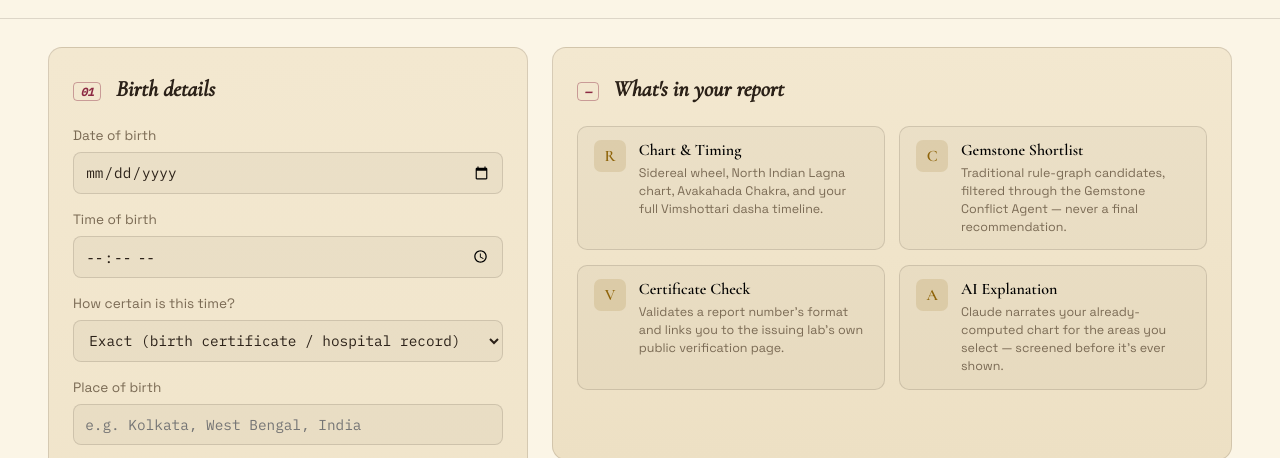
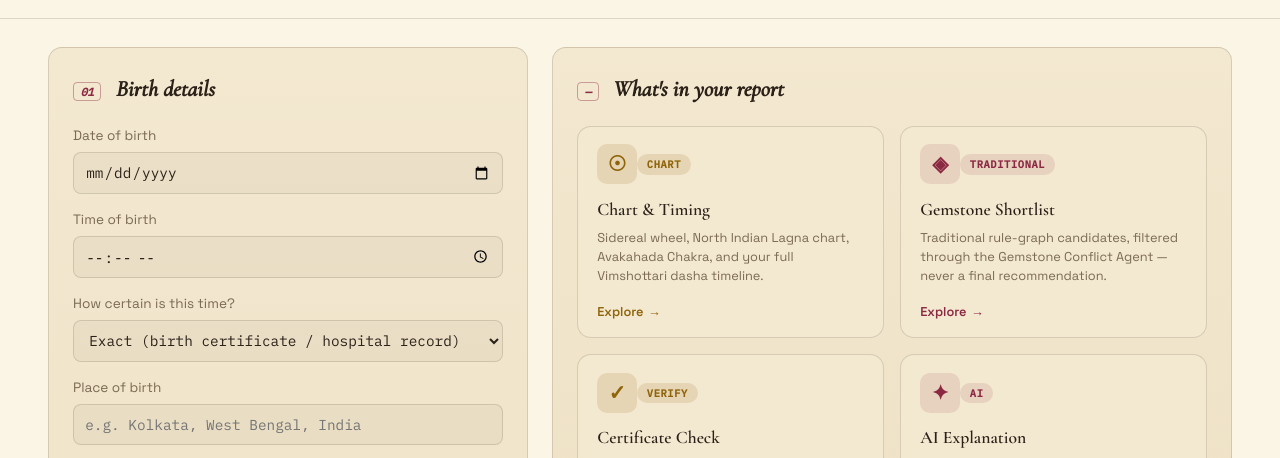
Before and after one commit to 1angshumanbiswas-ops/gemstones-ai, a website: page frontend/index.html in a window 1280 px wide. Shown: the part 264-722 px from the top of the page. Drawn offline with nearby package versions, Linux system fonts and the light colour scheme; files that its build step writes are made by us from their sources.

Commit message:
Redesign tool preview cards with icons, tags, and explore links

```diff
--- a/frontend/index.html
+++ b/frontend/index.html
@@ -115,37 +115,45 @@
     <section class="panel tool-preview" aria-labelledby="tool-preview-heading">
       <h2 id="tool-preview-heading"><span class="eyebrow">—</span> What's in your report</h2>
       <div class="tool-grid">
-        <button type="button" class="tool-card" data-target="section-chart">
-          <div class="tool-icon">R</div>
-          <div>
+        <button type="button" class="tool-card tool-card--gold" data-target="section-chart">
+          <div class="tool-card-top">
+            <div class="tool-icon">☉</div>
+            <span class="tool-tag">Chart</span>
+          </div>
           <p class="tool-title">Chart &amp; Timing</p>
           <p class="tool-desc">Sidereal wheel, North Indian Lagna chart, Avakahada Chakra, and your full Vimshottari dasha timeline.</p>
           <p class="tool-preview-value" id="preview-chart"></p>
+          <span class="tool-explore">Explore <span aria-hidden="true">→</span></span>
+        </button>
+        <button type="button" class="tool-card tool-card--garnet" data-target="section-shortlist">
+          <div class="tool-card-top">
+            <div class="tool-icon">◈</div>
+            <span class="tool-tag">Traditional</span>
           </div>
-        </button>
-        <button type="button" class="tool-card" data-target="section-shortlist">
-          <div class="tool-icon">C</div>
-          <div>
           <p class="tool-title">Gemstone Shortlist</p>
           <p class="tool-desc">Traditional rule-graph candidates, filtered through the Gemstone Conflict Agent — never a final recommendation.</p>
           <p class="tool-preview-value" id="preview-shortlist"></p>
+          <span class="tool-explore">Explore <span aria-hidden="true">→</span></span>
+        </button>
+        <button type="button" class="tool-card tool-card--gold" data-target="section-certificate">
+          <div class="tool-card-top">
+            <div class="tool-icon">✓</div>
+            <span class="tool-tag">Verify</span>
           </div>
-        </button>
-        <button type="button" class="tool-card" data-target="section-certificate">
-          <div class="tool-icon">V</div>
-          <div>
           <p class="tool-title">Certificate Check</p>
           <p class="tool-desc">Validates a report number's format and links you to the issuing lab's own public verification page.</p>
           <p class="tool-preview-value" id="preview-certificate"></p>
+          <span class="tool-explore">Explore <span aria-hidden="true">→</span></span>
+        </button>
+        <button type="button" class="tool-card tool-card--garnet" data-target="section-explanation">
+          <div class="tool-card-top">
+            <div class="tool-icon">✦</div>
+            <span class="tool-tag">AI</span>
           </div>
-        </button>
-        <button type="button" class="tool-card" data-target="section-explanation">
-          <div class="tool-icon">A</div>
-          <div>
           <p class="tool-title">AI Explanation</p>
           <p class="tool-desc">Claude narrates your already-computed chart for the areas you select — screened before it's ever shown.</p>
           <p class="tool-preview-value" id="preview-explanation"></p>
-          </div>
+          <span class="tool-explore">Explore <span aria-hidden="true">→</span></span>
         </button>
       </div>
       <p id="tool-preview-hint" class="status"></p>
@@ -154,7 +162,7 @@
   </div>
 
   <div id="page-2" class="page">
-   <div class="layout">
+   <div class="layout layout-solo">
     <section class="panel results" aria-labelledby="results-heading" id="results">
       <button type="button" id="back-to-form" class="back-link">← Back to birth details</button>
       <p class="blueprint-headline">Your Celestial &amp; Mineral Blueprint</p>
--- a/frontend/styles.css
+++ b/frontend/styles.css
@@ -130,6 +130,12 @@ body {
   .layout-single { grid-template-columns: 1fr; }
 }
 
+.layout-solo {
+  grid-template-columns: 1fr;
+  max-width: 1100px;
+  margin: 0 auto;
+}
+
 .back-link {
   background: none;
   border: none;
@@ -146,63 +152,101 @@ body {
 .tool-grid {
   display: grid;
   grid-template-columns: 1fr 1fr;
-  gap: 0.9rem;
+  gap: 1rem;
 }
 @media (max-width: 640px) {
   .tool-grid { grid-template-columns: 1fr; }
 }
 .tool-card {
   display: flex;
-  gap: 0.8rem;
-  align-items: flex-start;
-  background: rgba(43,33,24,0.03);
+  flex-direction: column;
+  gap: 0.4rem;
+  background: var(--panel);
   border: 1px solid var(--line);
-  border-radius: 10px;
-  padding: 0.85rem 1rem;
+  border-radius: 14px;
+  padding: 1.1rem 1.2rem;
   text-align: left;
   font-family: inherit;
   cursor: pointer;
-  transition: background 0.15s ease, border-color 0.15s ease;
+  transition: transform 0.18s ease, box-shadow 0.18s ease, border-color 0.18s ease;
 }
 .tool-card:hover, .tool-card:focus-visible {
-  background: var(--gold-soft);
-  border-color: rgba(143,100,10,0.4);
+  transform: translateY(-2px);
+  box-shadow: 0 10px 24px rgba(43,33,24,0.1);
   outline: none;
+}
+.tool-card--gold:hover, .tool-card--gold:focus-visible { border-color: rgba(143,100,10,0.45); }
+.tool-card--garnet:hover, .tool-card--garnet:focus-visible { border-color: rgba(139,41,66,0.4); }
+
+.tool-card-top {
+  display: flex;
+  align-items: center;
+  justify-content: space-between;
+  margin-bottom: 0.3rem;
 }
 .tool-icon {
   flex-shrink: 0;
-  width: 32px;
-  height: 32px;
-  border-radius: 7px;
-  background: var(--gold-soft);
-  color: var(--gold);
+  width: 40px;
+  height: 40px;
+  border-radius: 10px;
   font-family: var(--font-display);
   font-weight: 700;
-  font-size: 1rem;
+  font-size: 1.3rem;
   display: flex;
   align-items: center;
   justify-content: center;
 }
+.tool-card--gold .tool-icon { background: var(--gold-soft); color: var(--gold); }
+.tool-card--garnet .tool-icon { background: var(--cyan-soft); color: var(--cyan); }
+
+.tool-tag {
+  font-family: var(--font-mono);
+  font-size: 0.65rem;
+  text-transform: uppercase;
+  letter-spacing: 0.06em;
+  font-weight: 700;
+  padding: 0.2rem 0.6rem;
+  border-radius: 999px;
+}
+.tool-card--gold .tool-tag { background: var(--gold-soft); color: var(--gold); }
+.tool-card--garnet .tool-tag { background: var(--cyan-soft); color: var(--cyan); }
+
 .tool-title {
   font-family: var(--font-display);
   font-weight: 600;
-  font-size: 1rem;
-  margin: 0 0 0.2rem;
+  font-size: 1.1rem;
+  margin: 0.2rem 0 0.1rem;
+  color: var(--ink);
 }
 .tool-desc {
-  font-size: 0.78rem;
+  font-size: 0.8rem;
   color: var(--ink-dim);
-  line-height: 1.45;
+  line-height: 1.5;
   margin: 0;
 }
 .tool-preview-value {
   font-family: var(--font-mono);
   font-size: 0.76rem;
-  color: var(--gold);
-  margin: 0.5rem 0 0;
+  margin: 0.4rem 0 0;
   min-height: 1em;
 }
+.tool-card--gold .tool-preview-value { color: var(--gold); }
+.tool-card--garnet .tool-preview-value { color: var(--cyan); }
 .tool-preview-value:empty { display: none; }
+
+.tool-explore {
+  display: inline-flex;
+  align-items: center;
+  gap: 0.3rem;
+  margin-top: 0.7rem;
+  font-family: var(--font-body);
+  font-size: 0.8rem;
+  font-weight: 600;
+  transition: gap 0.15s ease;
+}
+.tool-card--gold .tool-explore { color: var(--gold); }
+.tool-card--garnet .tool-explore { color: var(--cyan); }
+.tool-card:hover .tool-explore { gap: 0.55rem; }
 
 .panel {
   background: linear-gradient(180deg, var(--panel), var(--panel-2));
```
Lines whose indentation alone changed are shown as unchanged.
